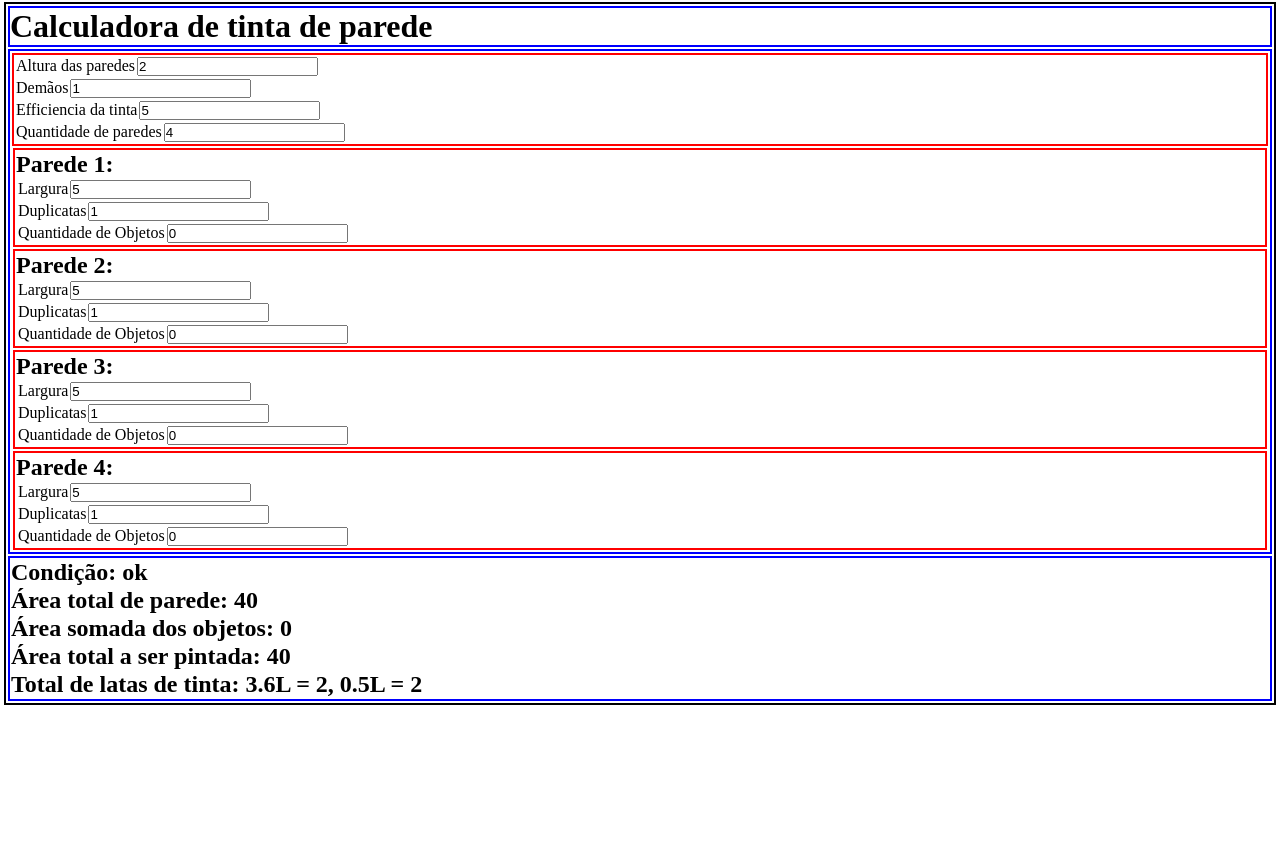
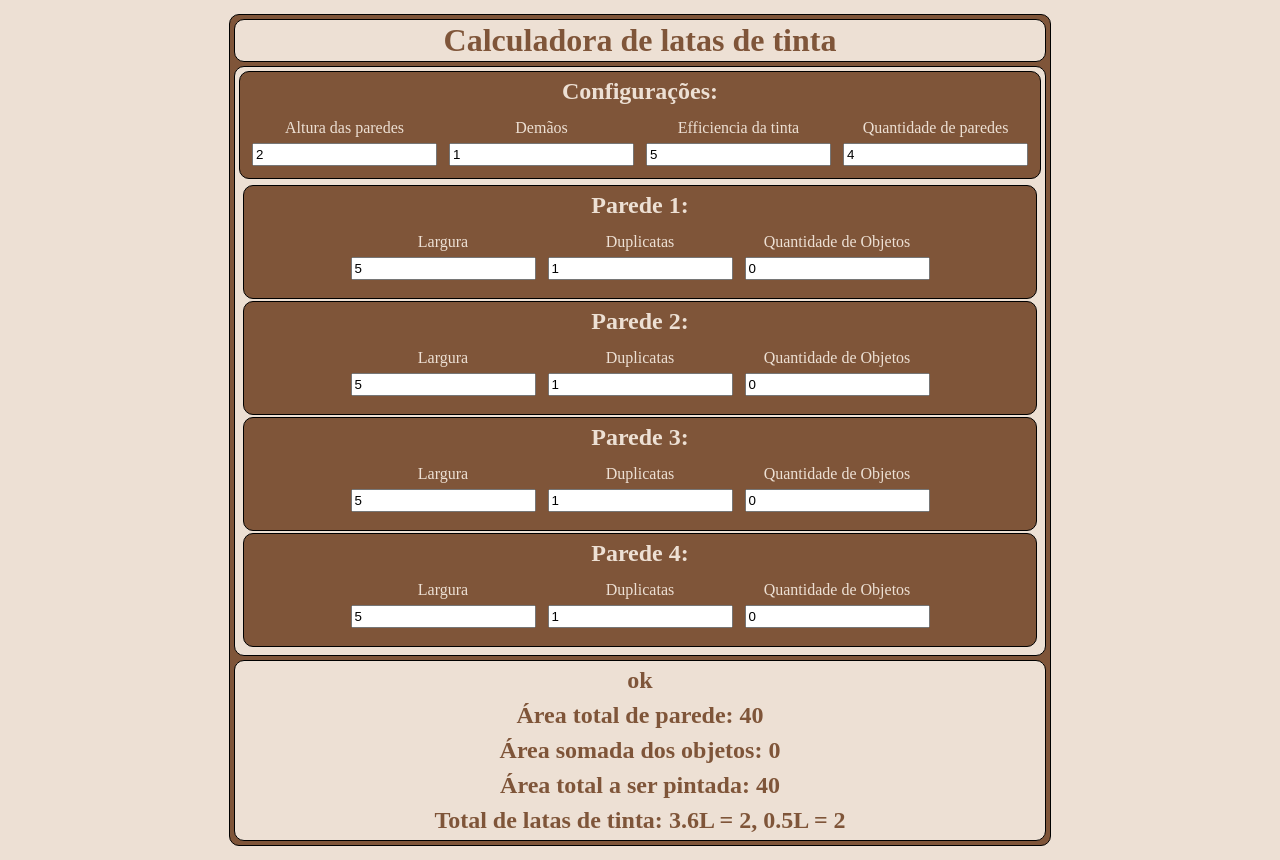
Before and after one commit to Vittor-Javidan/WallPaintCalculator_CodeChallenge_DigitalRepublic, a React (Create React App) app: page / in a window 1280 px wide. Before the commit the page ends 800 px from the top, so only its background shows below. Built offline with nearby package versions, Linux system fonts and the light colour scheme.

Commit message:
Added a new Height rule and CSS style
new:
	- added a new rule to compare if any object height is bigger
	  than the wall
	- added a new basic css style to the app

```diff
--- a/src/App.js
+++ b/src/App.js
@@ -39,7 +39,7 @@ export default function App() {
         <AppContext.Provider value={props}>
             <div className='App-div'>
                 <h1 className='App-h1'>
-                    Calculadora de tinta de parede
+                    Calculadora de latas de tinta
                 </h1>
                 <Walls />
                 <Output />
--- a/src/Components/Output.js
+++ b/src/Components/Output.js
@@ -14,7 +14,7 @@ export default function Output() {
 
     return (
         <div className='Output-div'>
-            <h2>Condição: {status}</h2>
+            <h2>{status}</h2>
             <h2>Área total de parede: {WallMethods.getTotalWallArea(walls)}</h2>
             <h2>Área somada dos objetos: {WallMethods.getTotalObjectArea(walls)}</h2>
             <h2>Área total a ser pintada: {WallMethods.getTotalAreaToPaint(walls)}</h2>
--- a/src/Components/Scripts/Rules/rulesDefinition.js
+++ b/src/Components/Scripts/Rules/rulesDefinition.js
@@ -4,7 +4,6 @@ function checkNegativeHeight(walls_State, setStatus, wall_Index) {
 
     if (WallMethods.getWallsHeight(walls_State) <= 0)
         return setStatus('AVISO: Altura das paredes possui valor 0 ou Negativo')
-
 }
 
 function checkLayersAmount(walls_State, setStatus, wall_Index) {
@@ -36,7 +35,13 @@ function checkWidthWallUsage(walls_State, setStatus, wall_Index) {
 
     if (WallMethods.getWallWidth(walls_State, wall_Index) < WallMethods.getWallTotalObjectsWidth(walls_State, wall_Index))
         return setStatus(`AVISO: largura da Parede ${wall_Index + 1} é menor que a soma das larguras de seus objetos`)
+}
 
+function checkHeightWallUsage(walls_State, setStatus, wall_Index) {
+
+    for(let i = 0; i < WallMethods.getWallObjectsAmount(walls_State,wall_Index); i++)
+        if (WallMethods.getWallsHeight(walls_State) < WallMethods.getWallObjectHeight(walls_State, wall_Index, i))
+            return setStatus(`AVISO: Altura da Parede ${wall_Index + 1} é menor que a Altura do objeto ${i + 1}`)
 }
 
 const rulesArray = [ // Last array indexes has priority in status message
@@ -44,6 +49,7 @@ const rulesArray = [ // Last array indexes has priority in status message
     checkObjectsMinArea,
     checkObjectsAmount,
     checkLayersAmount,
+    checkHeightWallUsage,
     checkWidthWallUsage,
     checkMinWallArea,
     checkNegativeHeight
--- a/src/Components/Scripts/utilClasses/WallMethods.js
+++ b/src/Components/Scripts/utilClasses/WallMethods.js
@@ -231,7 +231,7 @@ export default class WallMethods {
         for (let i = 0; i < WallMethods.getWallsAmount(walls_State); i++){
             for (let j = 0; j < WallMethods.getWallObjectsAmount(walls_State, i); j++) {
 
-                totalObjectsArea += WallMethods.getWallObjectHeight(walls_State, i, j) * WallMethods.getWallObjectWidth(walls_State, i, j)
+                totalObjectsArea += WallMethods.getWallObjectHeight(walls_State, i, j) * WallMethods.getWallObjectWidth(walls_State, i, j) * WallMethods.getWallDuplicatesAmount(walls_State, i)
             }
         }
 
--- a/src/Components/Walls.js
+++ b/src/Components/Walls.js
@@ -8,11 +8,14 @@ export default function Walls() {
 
     return (
         <form className='Walls-form'>
-            <div className='Walls-Inputsdiv'>
-                <WallsHeightInput />
-                <InkLayersInput />
-                <InkEfficiencyInput />
-                <WallsAmountInput />
+            <div className='Walls-Configdiv'>
+                <h2 className='Walls-Configh2'>Configurações: </h2>
+                <div className='Walls-ConfigInputsDiv'>
+                    <WallsHeightInput />
+                    <InkLayersInput />
+                    <InkEfficiencyInput />
+                    <WallsAmountInput />
+                </div>
             </div>
             <div className='Walls-WallsArrayDiv'>
                 <WallsArray />
--- a/src/Components/WallsComponents/WallConfig.js
+++ b/src/Components/WallsComponents/WallConfig.js
@@ -14,6 +14,8 @@ export default function WallConfig({ index }) {
                 <WidthInput index={index} />
                 <WallDuplicates index={index} />
                 <ObjectsAmountInput index={index} />
+            </div>
+            <div className='WallConfig-ArrayDiv'>
                 <ObjectsArray index={index} />
             </div>
         </div>
--- a/src/debug.css
+++ b/src/debug.css
@@ -1,39 +1,105 @@
 * {
-    margin: 1px;
-    padding: 0;
+    margin: 2px;
+    padding: 2px;
     box-sizing: border-box;
 }
 
+body {
+    background-color: #EDE0D4;
+    display: flex;
+    justify-content: space-evenly;
+}
+
 .App-div {
-    border: 2px solid black;
+    border: 1px black solid;
+    border-radius: 10px;
+    background-color: #7F5539;
+
+    display: flex;
+    flex-direction: column;
+    width: fit-content;
 }
 
 .App-h1 {
-    border: 2px solid blue;
-    margin: 2px;
+    border: 1px black solid;
+    border-radius: 10px;
+    background-color: #EDE0D4;
+    color: #7F5539;
+
+    display: flex;
+    justify-content: space-evenly;
 }
 
 .Walls-form {
-    border: 2px solid blue;
-    margin: 2px;
+    border: 1px black solid;
+    border-radius: 10px;
+    background-color: #EDE0D4;
 }
 
-.Walls-Inputsdiv {
-    border: 2px solid red;
-    margin: 2px;
+.Walls-Configdiv {
+    border: 1px black solid;
+    border-radius: 10px;
+    background-color: #7F5539;
+    color: #EDE0D4;
+}
+
+.Walls-Configh2, .WallConfig-h2 {
+    display: flex;
+    flex-wrap: wrap;
+    justify-content: space-evenly;
+}
+
+.Walls-ConfigInputsDiv, .WallConfig-InputsDiv {
+    display: flex;
+    flex-wrap: wrap;
+    justify-content: center;
+}
+
+.HeightInput-div, .InkLayersInput-div, .InkEfficiencyInput-div, .WallsAmountInput-div,
+.WidthInput-div, .WallDuplicates-div, .ObjectsAmountInput-div {
+    display: flex;
+    flex-direction: column;
+    align-items: center;
 }
 
 .WallConfig-div {
-    border: 2px solid red;
-    margin: 2px;
+    border: 1px black solid;
+    border-radius: 10px;
+    background-color: #7F5539;
+    color: #EDE0D4;
+}
+
+.WallConfig-ArrayDiv{
+    display: flex;
+    flex-wrap: wrap;
+    justify-content: center;
 }
 
 .ObjectConfig-div {
-    border: 2px solid green;
-    margin: 2px;
+    border: 1px black solid;
+    background-color: #EDE0D4;
+    border-radius: 10px;
+    color: #7F5539;
+
+    display: flex;
+    flex-direction: column;
+    width: fit-content;
+    align-items: center;
+}
+
+.ObjectNameInput-div, .ObjectWidthInput-div, .ObjectHeightInput-div {
+    display: flex;
+    justify-content: flex-end;
+    align-items: center;
 }
 
 .Output-div {
-    border: 2px solid blue;
-    margin: 2px;
+    border: 1px black solid;
+    border-radius: 10px;
+    background-color: #EDE0D4;
+    color: #7F5539;
+
+    display: flex;
+    flex-direction: column;
+    align-items: center;
 }
```
Also changed, not shown: 1 other file (tests, documents, lock files or other folders).
